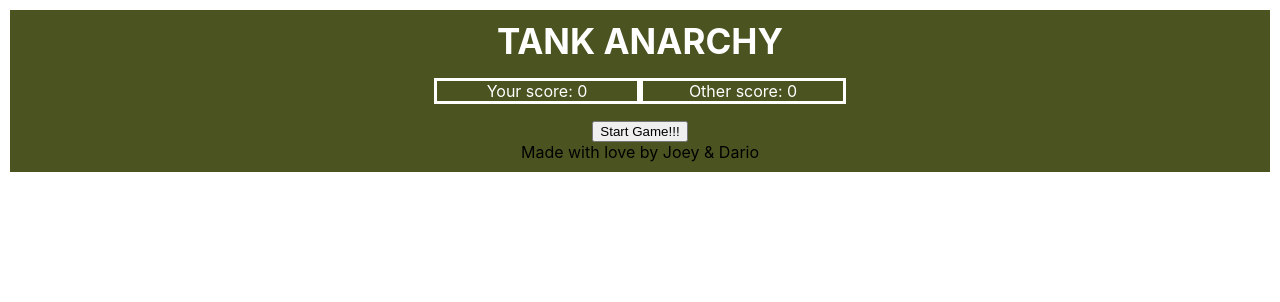
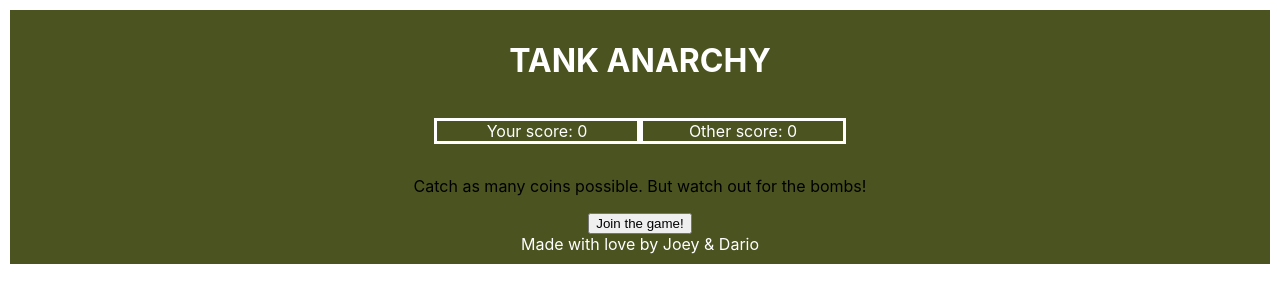
Before and after one commit to dariosalina/TankAnarchy, a React (Create React App) app in the folder client/: page / in a window 1280 px wide. Shown: the top 302 px of the page. Built offline with nearby package versions, Linux system fonts and the light colour scheme; no server answers.

Commit message:
wrapping up

```diff
--- a/client/src/App.js
+++ b/client/src/App.js
@@ -29,10 +29,10 @@ class App extends Component {
 
   hideButton() {
     if(this.state.display === false) {
-      return <button onClick={()=> {this.startGame()}}>Start Game!!!</button>
+      return (<div><p>Catch as many coins possible. But watch out for the bombs! </p>
+        <button onClick={()=> {this.startGame()}}>Join the game!</button></div>)
     }
   }
-
   render(){
   return (
       <div className="App"
@@ -44,18 +44,19 @@ class App extends Component {
       }}>
         <header
         style={{
-          fontSize:35,
           textAlign: 'center',
-          textDecorationStyle: 'bold',
           color: 'white',
           fontWeight: 'bold',
-        }}>TANK ANARCHY
-        <br />
+        }}><h1>TANK ANARCHY</h1>
+
         </header>
+
         <Score />
         {this.hideButton()}
         {this.displayMap()}
-      <footer>Made with love by Joey & Dario</footer>
+      <footer style={{
+        color: 'white'
+      }}>Made with love by Joey & Dario</footer>
       </div>
 
     );
--- a/client/src/actions/movement.js
+++ b/client/src/actions/movement.js
@@ -84,7 +84,6 @@ export default function PlayerMovement(Player) {
 export function distanceToBombChecker() {
   const PlayerPosX = store.getState().player.position[0];
   const PlayerPosY = store.getState().player.position[1];
-
   store.getState().mines.map(mine => {
     if (mine.oldPosX === PlayerPosX && mine.oldPosy === PlayerPosY) {
       Explosion(PlayerPosX, PlayerPosY)
@@ -103,7 +102,6 @@ export function distanceToFlagChecker() {
     if(coinPosX === PlayerPosX && coinPosY === PlayerPosY ) {
       ScoreCounter()
       socket.emit("new-flag-request")
-
     }
   }
 }
@@ -121,7 +119,6 @@ function Explosion(PlayerPosX, PlayerPosY) {
 }
 
 function ScoreCounter() {
-
   store.dispatch({
     type: "UPDATESCORE",
   })
```
